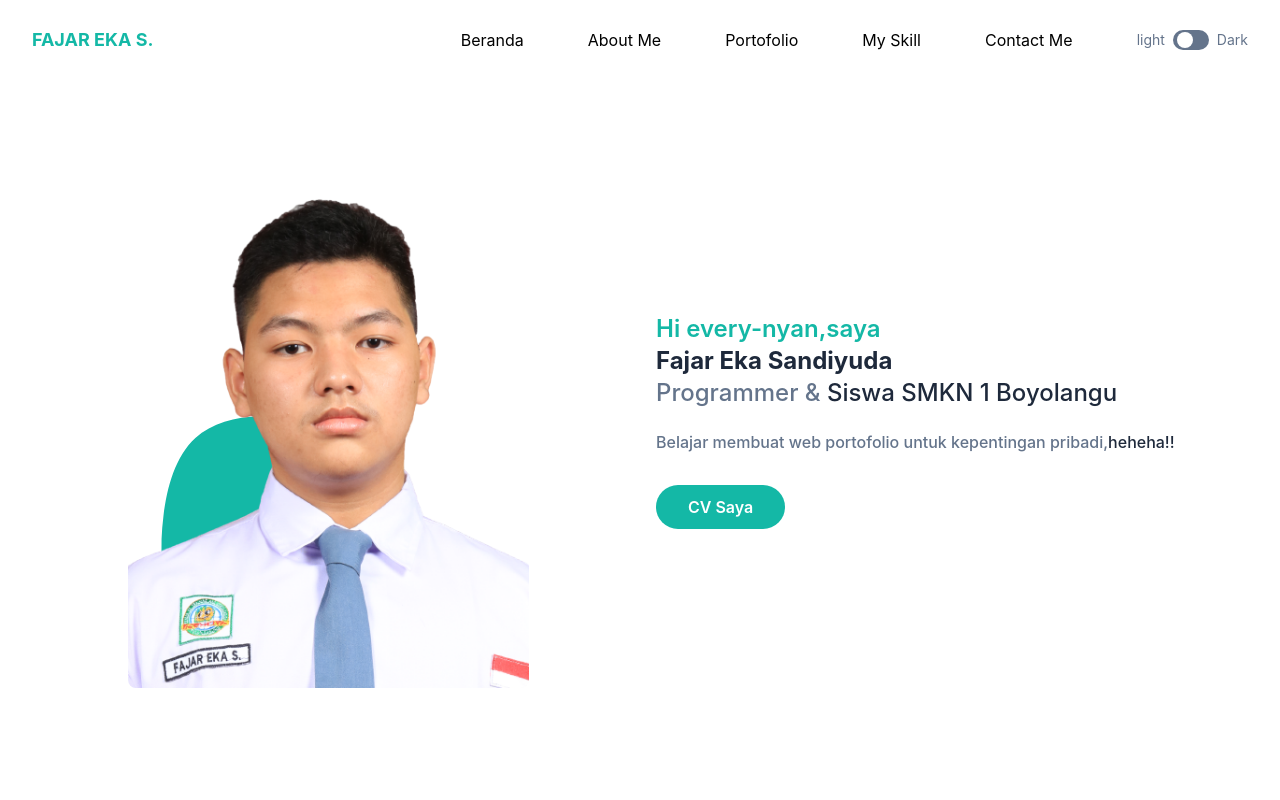
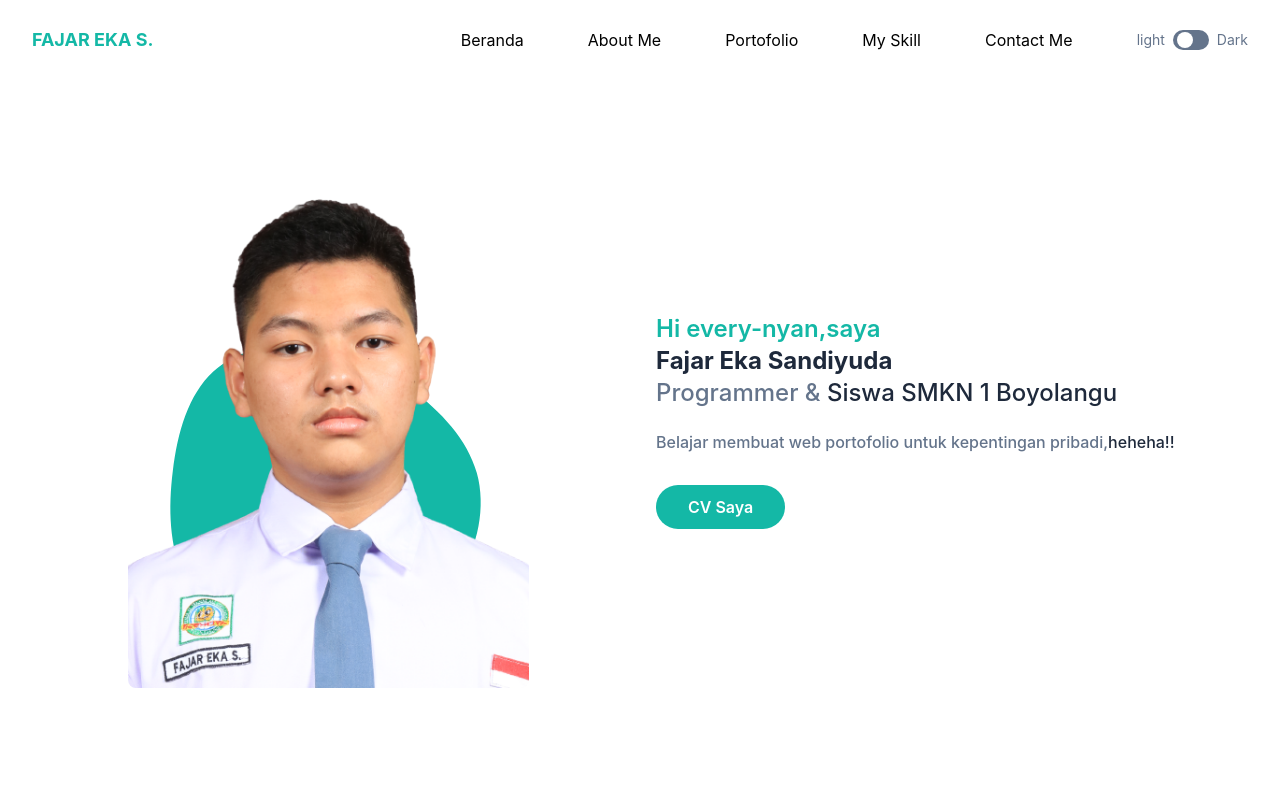
Before and after one commit to fajareka1/fajareka1.github.io, a website: page index.html in a window 1280 px wide. Shown: the top 800 px of the page. Drawn offline with nearby package versions, Linux system fonts and the light colour scheme.

Commit message:
Update index.html

```diff
--- a/index.html
+++ b/index.html
@@ -710,7 +710,7 @@ body{
                                 <div class="tooltip-arrow" data-popper-arrow></div>
                             </div>
                             <span class="absolute bottom-0 z-[8] top-18 mx-auto sm:left-28 lg:left-24 md:left-28 " data-aos="zoom-in" data-aos-duration="1200">
-                                <svg class="" viewBox="0 0 200 200" width="300" height="300" xmlns="http://www.w3.org/2000/svg">
+                                <svg class="" viewBox="0 0 200 200" width="380" height="380" xmlns="http://www.w3.org/2000/svg">
                                     <path fill="#14b8a6" d="M49.1,-57.3C64.6,-45.6,78.6,-31,83.6,-13.2C88.5,4.5,84.3,25.4,73.8,41.8C63.4,58.2,46.6,70.1,27.7,77.8C8.7,85.5,-12.5,89,-30.4,82.7C-48.3,76.5,-62.9,60.6,-70.5,42.9C-78.2,25.2,-78.9,5.6,-76.4,-14.3C-74,-34.3,-68.3,-54.5,-55.1,-66.6C-41.8,-78.7,-20.9,-82.7,-2,-80.3C16.8,-77.8,33.7,-69,49.1,-57.3Z" transform="translate(100 100)" />
                                 </svg>
                             </span>
```
